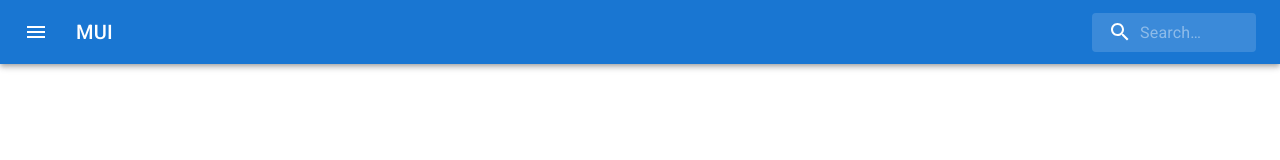
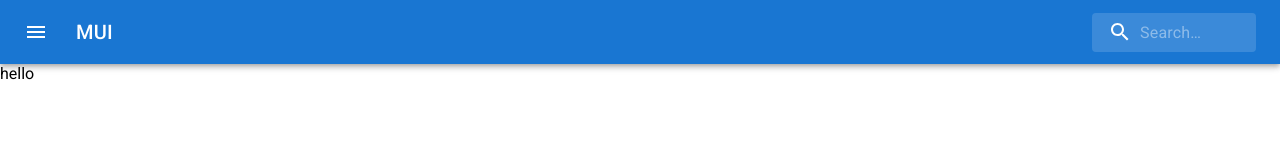
Before and after one commit to yusufsuleimanharuna/React-Front-End-Projects, a React (Create React App) app in the folder Project-2/travel-tours/: page /1 in a window 1280 px wide. Before the commit this address had no page. Shown: the top 160 px of the page. Built offline with nearby package versions, Linux system fonts and the light colour scheme.

Commit message:
Creating TourComponent&DynamicRoute

```diff
--- a/Project-2/travel-tours/src/App.js
+++ b/Project-2/travel-tours/src/App.js
@@ -1,5 +1,6 @@
 import './App.css'
 import Home from './pages/Home';
+import Tour from './pages/Tour';
 import { BrowserRouter, Routes, Route } from "react-router-dom";
 import SearchAppBar from "./components/AppBar";
 
@@ -9,7 +10,8 @@
     <BrowserRouter>
       <SearchAppBar />
       <Routes>
-        <Route path='/' element={<Home />} />
+        <Route path="/" element={<Home />} />
+        <Route path="/:id" element={<Tour />} />
       </Routes>
     </BrowserRouter>
 
--- /dev/null
+++ b/Project-2/travel-tours/src/pages/Tour.js
@@ -0,0 +1,4 @@
+const Tour = () => <div>hello</div>
+
+
+export default Tour;
```
